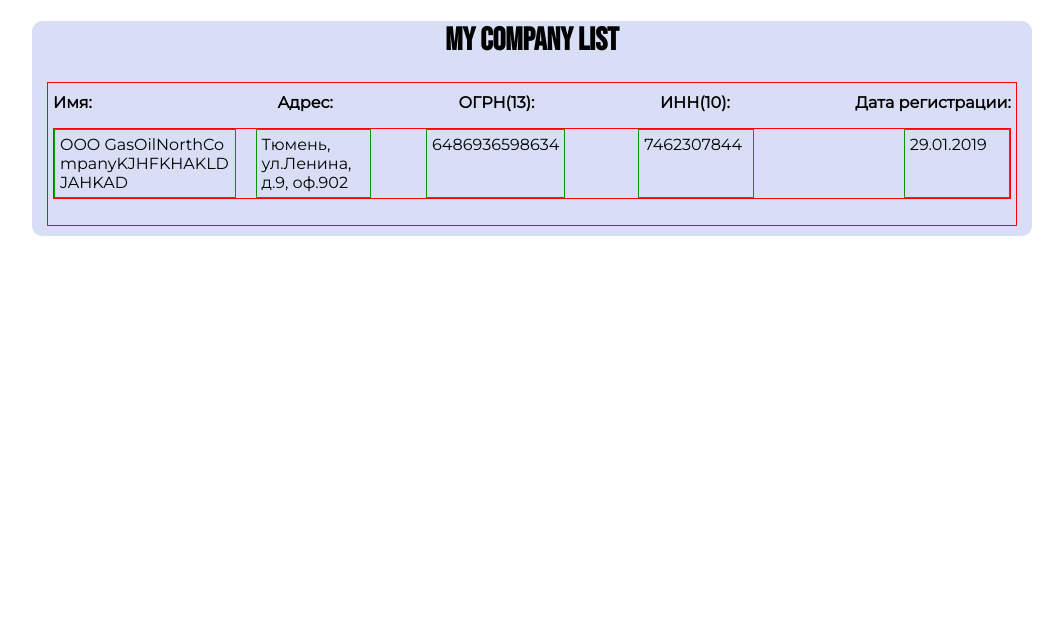
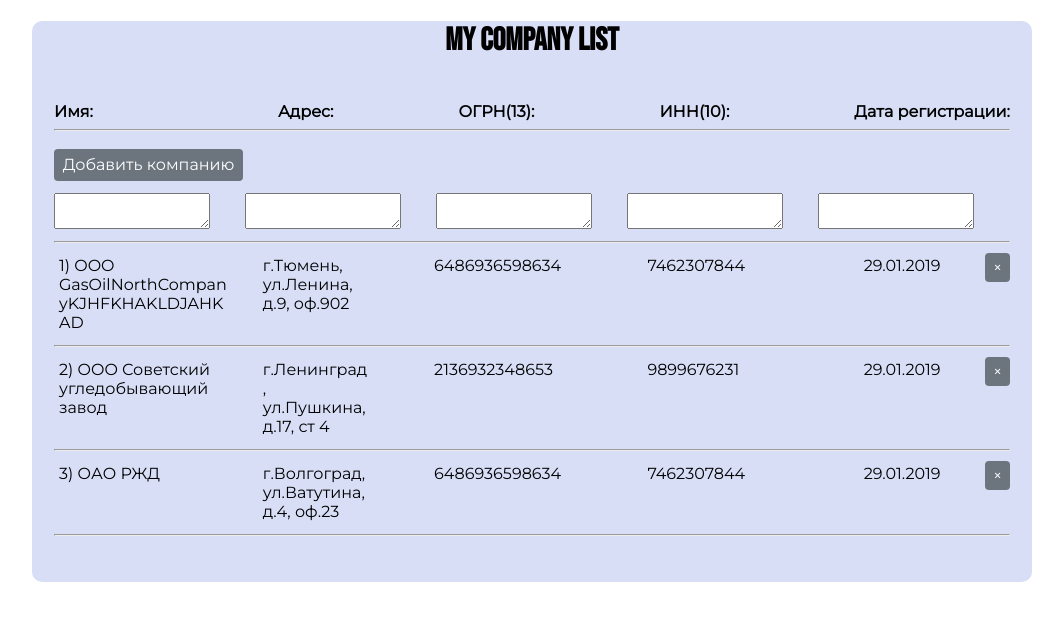
Before and after one commit to GHJKer/company-list-app, a Vue app in the folder company-list-app/: page / in a window 1280 px wide. Shown: the top 620 px of the page, without its empty margins (108-1171 px from the left). Built offline with nearby package versions, Linux system fonts and the light colour scheme.

Commit message:
button
added a delete button

```diff
--- a/company-list-app/src/App.vue
+++ b/company-list-app/src/App.vue
@@ -1,12 +1,15 @@
 <template>
   <div class="main-container">
     <h1>my company list</h1>
-    <listApp />
+    <div class="component-container">
+      <listApp />
+    </div>
   </div>
 </template>
 
 <script>
 import listApp from './components/listApp.vue'
+
 
 export default {
   name: 'App',
@@ -28,6 +31,12 @@ export default {
   padding-bottom: 10px;
 }
 
+.component-container {
+  margin-left: 15px;
+  margin-right: 15px;
+  padding: 10px 5px;
+}
+
 h1 {
   text-align: center;
   font-family: 'Bebas Neue', cursive;
--- /dev/null
+++ b/company-list-app/src/components/addCompany.vue
@@ -0,0 +1,48 @@
+<template>
+    <div class="add-btn-container"><button class="add-btn"><span>Добавить компанию</span></button></div>
+</template>
+
+<script>
+export default {
+
+}
+</script>
+
+<style lang="scss" scoped>
+@import url('https://fonts.googleapis.com/css2?family=Bebas+Neue&display=swap');
+
+.add-btn {
+    font: inherit;
+    cursor: pointer;
+
+    display: inline-block;
+    text-align: center;
+    text-decoration: none;
+    margin: 2px 0;
+    border: solid 4px transparent;
+    border-radius: 4px;
+    padding: 0.15em 0.3em;
+    color: #ffffff;
+    background-color: #6C757D;
+}
+
+.add-btn:active {
+  transform: translateY(1px);
+  filter: saturate(150%);
+  border: 4px solid #6b7a88;
+}
+
+.add-btn:hover {
+  color: #bfbbc0;
+  background-color: #4e5a64;
+}
+
+.add-btn-container {
+    margin-bottom: 10px;
+}
+
+span {
+    font-family: "Montserrat", sans-serif;
+}
+
+</style>
--- a/company-list-app/src/components/appItem.vue
+++ b/company-list-app/src/components/appItem.vue
@@ -1,10 +1,11 @@
 <template>
     <div class="fields">
-      <div class="name db">{{ company.name }}</div>
-      <div class="address db">{{ company.address }}</div>
-      <div class="ogrn db">{{ company.ogrn }}</div>
-      <div class="inn db">{{ company.inn }}</div>
-      <div class="date db">{{ company.date }}</div>
+      <div class="name">{{ company.id }}) {{ company.name }}</div>
+      <div class="address">{{ company.address }}</div>
+      <div class="ogrn">{{ company.ogrn }}</div>
+      <div class="inn">{{ company.inn }}</div>
+      <div class="date">{{ company.date }}</div>
+      <div><button type="button" class="close-btn" v-on:click="$emit('remove-company', company.id)">&times;</button></div>
     </div>
 </template>
 
@@ -23,17 +24,13 @@ export default {
 
 .fields {
     display: flex;
-    /* justify-content: space-between; */
-}
-
-.db {
-    border: 1px solid rgb(6, 151, 6);
+    justify-content: space-between;
 }
 
 .name {
     width: 180px;
     margin-right: 20px;
-    word-break: break-all;
+    word-break: break-word;
     padding: 5px;
 }
 
@@ -41,6 +38,7 @@ export default {
     width: 110px;
     margin-right: 55px;
     padding: 5px;
+    word-break: break-word;
 }
 
 .ogrn {
@@ -51,12 +49,40 @@ export default {
 
 .inn {
     width: 110px;
-    margin-right: 150px;
+    margin-right: 100px;
     padding: 5px;
 }
 
 .date {
     width: 100px;
     padding: 5px;
+    margin-right: 20px;
+}
+
+.close-btn {
+    font: inherit;
+    cursor: pointer;
+
+    display: inline-block;
+    text-align: center;
+    text-decoration: none;
+    margin: 2px 0;
+    border: solid 3px transparent;
+    border-radius: 4px;
+    padding: 0.15em 0.3em;
+    color: #ffffff;
+    background-color: #6C757D;
+}
+
+.close-btn:active {
+  transform: translateY(1px);
+  filter: saturate(150%);
+  border: 3px solid #70808d;
+}
+
+.close-btn:hover {
+  color: #bfbbc0;
+  /* border-color: currentColor; */
+  background-color: #4e5a64;
 }
 </style>
--- a/company-list-app/src/components/listApp.vue
+++ b/company-list-app/src/components/listApp.vue
@@ -1,5 +1,5 @@
 <template>
-  <div class="wrapper bd">
+  <div class="wrapper">
     <div class="companies-container">
       <div class="name-header font-weight"><strong>Имя:</strong></div>
       <div class="font-weight">Адрес:</div>
@@ -7,14 +7,26 @@
       <div class="font-weight">ИНН(10):</div>
       <div class="font-weight">Дата регистрации:</div>
     </div>
+    <hr>
     <ul>
+      <li>
+        <addCompany />
+        <textarea></textarea>
+        <textarea></textarea>
+        <textarea></textarea>
+        <textarea></textarea>
+        <textarea></textarea>
+        <hr>
+      </li>
       <li
         v-for="(company, index) in companies"
         :key="index"
       >
         <appItem
           :company="company"
+          @remove-company="removeCompany"
         />
+        <hr>
       </li>
     </ul>
   </div>
@@ -22,10 +34,11 @@
 
 <script>
 import appItem from "./appItem.vue";
+import addCompany from './addCompany.vue'
 
 export default {
   components: {
-    appItem,
+    appItem, addCompany
   },
   data() {
     return {
@@ -33,14 +46,35 @@ export default {
         {
           id: 1,
           name: "OOO GasOilNorthCompanyKJHFKHAKLDJAHKAD",
-          address: "Тюмень, ул.Ленина, д.9, оф.902",
+          address: "г.Тюмень, ул.Ленина, д.9, оф.902",
           ogrn: 6486936598634,
           inn: 7462307844,
           date: "29.01.2019",
         },
+        {
+          id: 2,
+          name: "OOO Советский угледобывающий завод",
+          address: "г.Ленинград, ул.Пушкина, д.17, ст 4",
+          ogrn: 2136932348653,
+          inn: 9899676231,
+          date: "29.01.2019",
+        },
+        {
+          id: 3,
+          name: "OАO РЖД",
+          address: "г.Волгоград, ул.Ватутина, д.4, оф.23",
+          ogrn: 6486936598634,
+          inn: 7462307844,
+          date: "29.01.2019",
+        }
       ],
     };
   },
+  methods: {
+    removeCompany(id) {
+      this.companies = this.companies.filter(t => t.id !== id)
+    }
+  }
 };
 </script>
 
@@ -52,9 +86,7 @@ export default {
 }
 
 .wrapper {
-  margin-left: 15px;
-  margin-right: 15px;
-  padding: 10px 5px;
+  padding: 10px 2px;
 }
 
 .companies-container {
@@ -75,8 +107,9 @@ ul {
   padding: 0px;
 }
 
-li {
-  border: 1px solid red;
+textarea {
+  margin-right: 35px;
+  width: 150px;
 }
 
 div {
```
Also changed, not shown: 1 other file (tests, documents, lock files or other folders).
